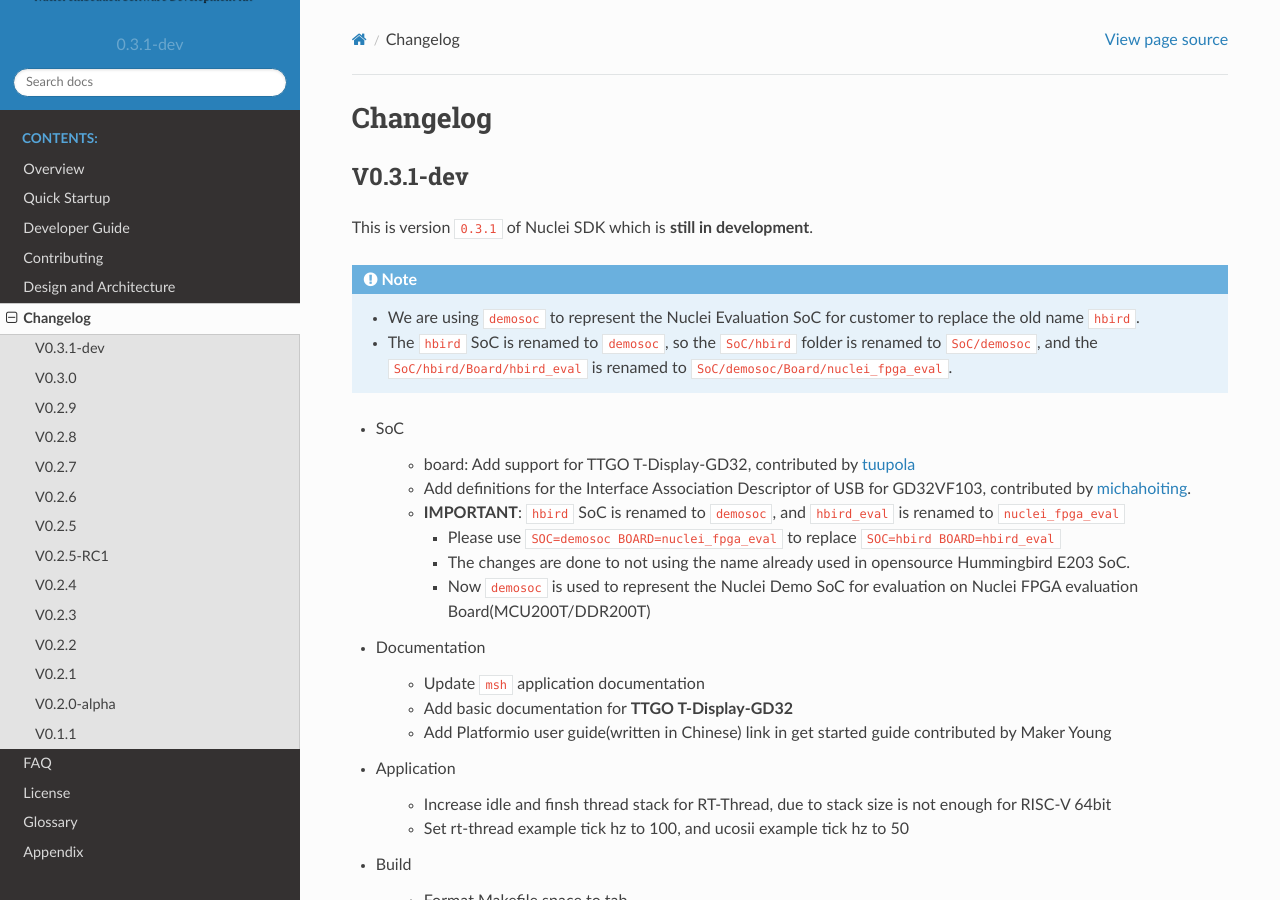
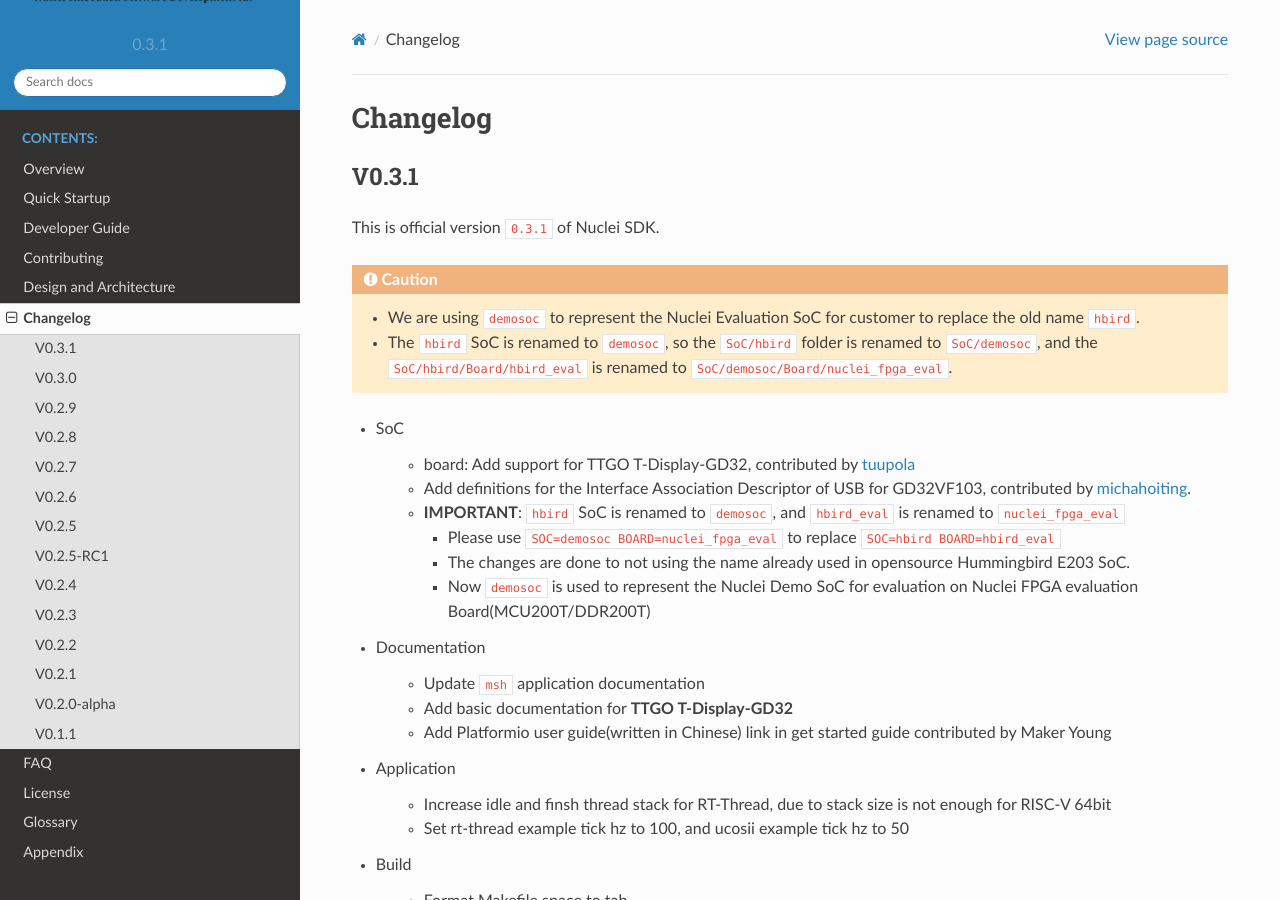
Before and after one commit to Nuclei-Software/nuclei-sdk, a Sphinx documentation site: the page built from doc/source/changelog.rst, in a window 1280 px wide and 900 px high. Built offline with Sphinx 7.4.7 and the Read the Docs theme 2.0.0, drawn with Linux system fonts in a browser that asks for light colours.

Commit message:
doc: bump documentation version to 0.3.1
Signed-off-by: Huaqi Fang <578567190@qq.com>

```diff
--- a/doc/source/changelog.rst
+++ b/doc/source/changelog.rst
@@ -3,12 +3,12 @@
 Changelog
 =========
 
-V0.3.1-dev
-----------
+V0.3.1
+------
 
-This is version ``0.3.1`` of Nuclei SDK which is **still in development**.
+This is official version ``0.3.1`` of Nuclei SDK.
 
-.. note::
+.. caution::
 
     - We are using ``demosoc`` to represent the Nuclei Evaluation SoC for customer to replace the old name ``hbird``.
     - The ``hbird`` SoC is renamed to ``demosoc``, so the ``SoC/hbird`` folder is renamed to ``SoC/demosoc``,
--- a/doc/source/conf.py
+++ b/doc/source/conf.py
@@ -21,10 +21,10 @@ copyright = '2019-Present, Nuclei'
 author = 'Nuclei'
 
 # The short X.Y version
-version = '0.3.1-dev'
+version = '0.3.1'
 
 # The full version, including alpha/beta/rc tags
-release = '0.3.1-dev'
+release = '0.3.1'
 
 # -- General configuration ---------------------------------------------------
 
--- a/doc/source/design/peripheral.rst
+++ b/doc/source/design/peripheral.rst
@@ -47,7 +47,7 @@ then you can use the all the APIs in that SoC include directory.
 * You can find the **GD32VF103 EVAL Board related APIs** in ``SoC/gd32vf103/Board/gd32vf103v_eval/Include``
 * You can find the **GD32VF103 RV-STAR Board related APIs** in ``SoC/gd32vf103/Board/gd32vf103v_rvstar/Include``
 * You can find the **Sipeed Longan Nano Board related APIs** in ``SoC/gd32vf103/Board/gd32vf103c_longan_nano/Include``
-* You can find the **HummingBird EVAL Board related APIs** in ``SoC/demosoc/Board/nuclei_fpga_eval/Include``
+* You can find the **Nuclei FPGA Evaluation Board related APIs** in ``SoC/demosoc/Board/nuclei_fpga_eval/Include``
 * You can find the **TTGO T-Display-GD32 related APIs** in ``SoC/gd32vf103/Board/gd32vf103c_t_display/Include``
 
 If you just want to use all the APIs of Board and SoC, you just need to include ``nuclei_sdk_hal.h``,
--- a/doc/source/faq.rst
+++ b/doc/source/faq.rst
@@ -22,12 +22,12 @@ Why I can't download application?
     "monitor" command not supported by this target.
     "monitor" command not supported by this target.
 
-Please check whether your driver is installed successfully via replace target `upload` to `run_openocd`
+Please check whether your driver is installed successfully via replace target ``upload`` to ``run_openocd``
 as the board user manual described, especially, for **RV-STAR** and **Nuclei Demo SoC Evaluation** boards,
 For windows, you need to download the **HummingBird Debugger Windows Driver** from
 https://nucleisys.com/developboard.php, and install it.
 
-If still not working, please check whether your JTAG connection is good.
+If still not working, please check whether your JTAG connection is good or your CPU core is OK.
 
 .. note::
 
```
